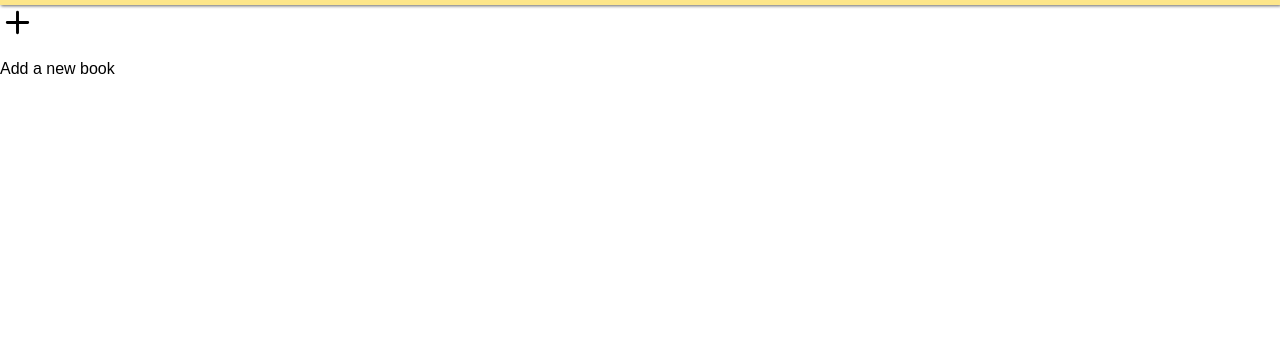
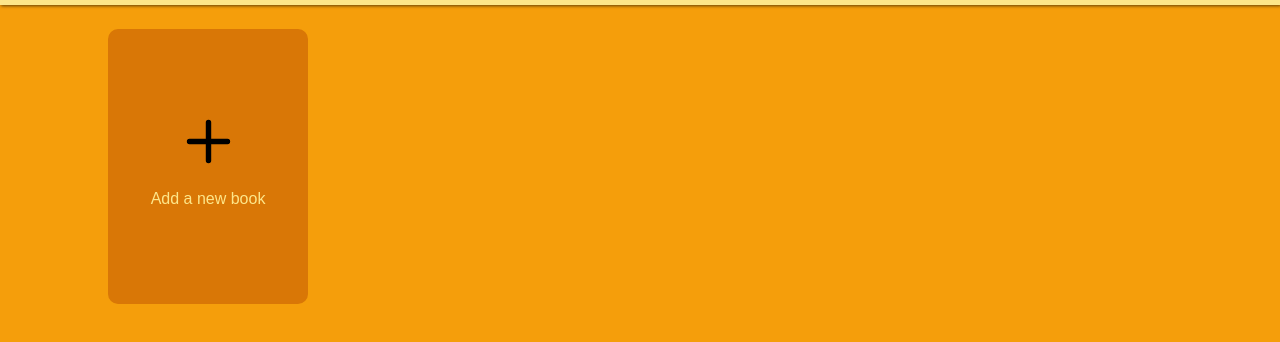
Before and after one commit to tingtung46/library, a plain HTML site: page index.html in a window 1280 px wide. Shown: the part 48-390 px from the top of the page. Drawn offline with Linux system fonts and the light colour scheme.

Commit message:
Style hero and cards

```diff
--- a/style.css
+++ b/style.css
@@ -16,6 +16,7 @@ body {
     font-size: 16px;
     padding: 0;
     margin: 0;
+    background-color: var(--hero-color);
 }
 
 .container {
@@ -52,3 +53,31 @@ img {
 .nav-icon > img {
     cursor: pointer;
 }
+
+.hero {
+    padding: 1.5rem;
+    display: grid;
+    overflow: auto;
+    grid-template-columns: repeat(auto-fill, 200px);
+    grid-template-rows: repeat(auto-fill, 1fr);
+    gap: 1rem;
+    justify-content: center;
+}
+
+.adding-book {
+    padding: 5rem .5rem;
+    border-radius: 10px;
+    width: clamp(200px, 50%, 18rem);
+    background-color: var(--card-color);
+    display: flex;
+    flex-direction: column;
+    align-items: center;
+    cursor: pointer;
+    color: var(--font-color);
+}
+
+.adding-book > img {
+    width: 65px;
+    height: 65px;
+    display: inline-block;
+}
```
